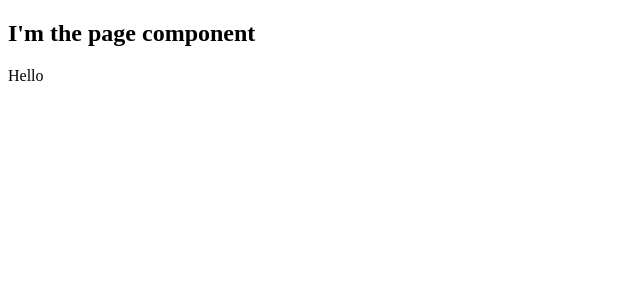
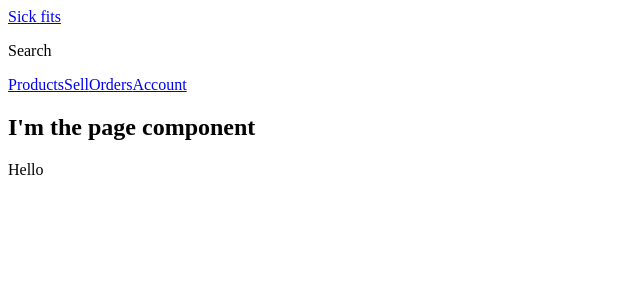
Before and after one commit to Popooov/wesbos-advanced-react, a Next.js app in the folder sick-fits/frontend/: page /products in a window 1280 px wide. Shown: the top 300 px of the page, without its empty margins (0-640 px from the left). Built offline with nearby package versions, Linux system fonts and the light colour scheme.

Commit message:
feat(Page): add Header and Nav components to Page

```diff
--- /dev/null
+++ b/sick-fits/frontend/components/Header.js
@@ -0,0 +1,16 @@
+import Link from "next/link";
+import Nav from "./Nav";
+
+export default function Header() {
+  return (
+    <header>
+      <div className="bar">
+        <Link href="/">Sick fits</Link>
+      </div>
+      <div className="sub-bar">
+        <p>Search</p>
+      </div>
+      <Nav />
+    </header>
+  );
+}
--- /dev/null
+++ b/sick-fits/frontend/components/Nav.js
@@ -0,0 +1,12 @@
+import Link from "next/link";
+
+export default function Nav() {
+  return (
+    <nav>
+      <Link href='/products'>Products</Link>
+      <Link href='/sell'>Sell</Link>
+      <Link href='/orders'>Orders</Link>
+      <Link href='/account'>Account</Link>
+    </nav>
+  );
+}
--- a/sick-fits/frontend/components/Page.js
+++ b/sick-fits/frontend/components/Page.js
@@ -1,6 +1,9 @@
+import Header from "./Header";
+
 export default function Page({ children }) {
   return (
     <div>
+      <Header />
       <h2>I'm the page component</h2>
       {children}
     </div>
```
